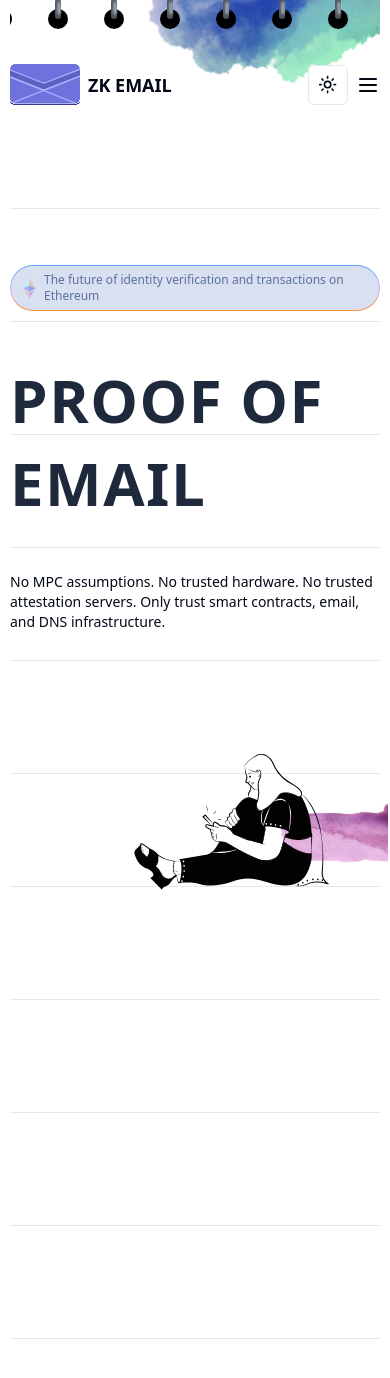
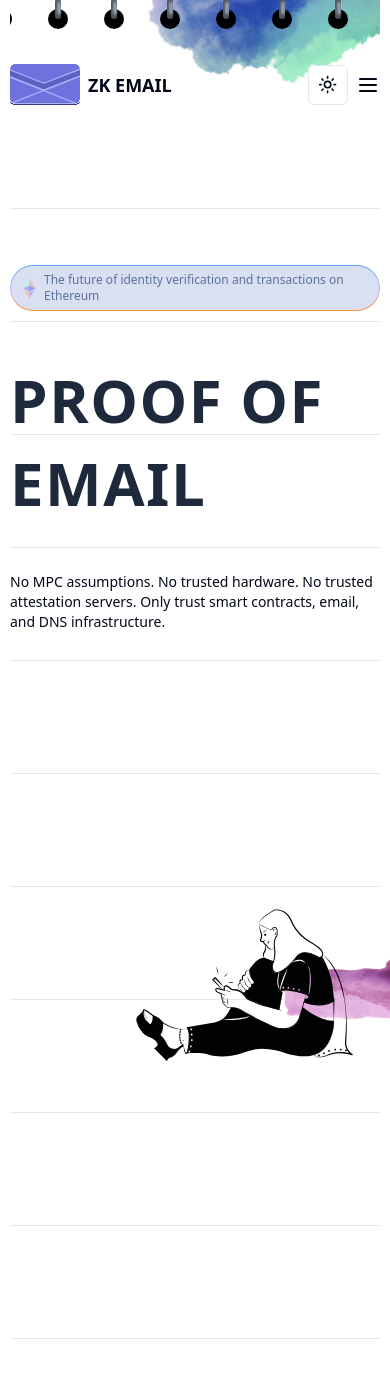
Before and after one commit to zkemail/prove.email-old, a Next.js app: page / in a window 390 px wide. Shown: the top 1378 px of the page. Built offline with nearby package versions, Linux system fonts and the light colour scheme.

Commit message:
update hero section

```diff
--- a/src/app/layout.tsx
+++ b/src/app/layout.tsx
@@ -26,8 +26,8 @@ export default function RootLayout({
           <MaxWidthWrapper>
             <Headers />
             <PaperCIrcles />
-            {children}
           </MaxWidthWrapper>
+          {children}
         </ThemeProvider>
       </body>
     </html>
--- a/src/components/HeroSection.tsx
+++ b/src/components/HeroSection.tsx
@@ -3,13 +3,23 @@
 import { cn } from "@/lib/utils";
 import { useTheme } from "next-themes";
 import Image from "next/image";
+import { useEffect, useState } from "react";
+import MaxWidthWrapper from "./MaxWidthWrapper";
 
 const HeroSection = () => {
   const { resolvedTheme } = useTheme();
+  const [isMounted, setIsMounted] = useState(false);
+
+  useEffect(() => {
+    setIsMounted(true);
+  }, []);
+
+  if (!isMounted) return null;
 
   return (
-    <section className="flex flex-col md:flex-row items-end max-md:gap-y-0 mt-40 ">
-      <div className="flex basis-[65%] flex-col gap-y-12">
+    <section className="flex flex-col md:flex-row items-end mt-40">
+      <MaxWidthWrapper>
+        <div className="flex flex-col md:w-[65%] gap-y-12">
           <div className="w-fit bg-gradient-to-b from-blue-400 via-violet-300 to-orange-400 rounded-full p-[1px]">
             <div className="w-fit rounded-full py-1.5 px-3 bg-tertiary flex items-center gap-2">
               <Image
@@ -33,7 +43,9 @@ const HeroSection = () => {
             servers. Only trust smart contracts, email, and DNS infrastructure.
           </p>
         </div>
+      </MaxWidthWrapper>
 
+      {/* Desktop size images */}
       <div className="md:block hidden absolute w-full h-[550px] -bottom-[15%] left-40">
         <Image
           src={"/girl-check-phone.svg"}
@@ -54,23 +66,25 @@ const HeroSection = () => {
         />
       </div>
 
-      <div className="md:hidden absolute w-full h-[550px]">
+      {/* Mobile size images */}
+      <div className="md:hidden absolute w-full h-[225px] overflow-x-clip -bottom-[250px]">
         <Image
           src={"/girl-check-phone.svg"}
           alt="hero-image"
-          height={350}
-          width={350}
+          height={450}
+          width={550}
           className={cn(
-            "absolute right-0 -bottom-[30%]",
+            "absolute -right-5 -bottom-[30%]",
             resolvedTheme === "dark" && "invert"
           )}
         />
+
         <Image
           src={"/dry-brush.svg"}
           width={120}
           height={80}
           alt="dry-brush"
-          className="absolute object-contain -right-2 -bottom-[10%] -z-20"
+          className="absolute object-contain right-0 bottom-[30%] transition-all sm:bottom-[50%] -z-20"
         />
       </div>
     </section>
```
Lines whose indentation alone changed are shown as unchanged.
